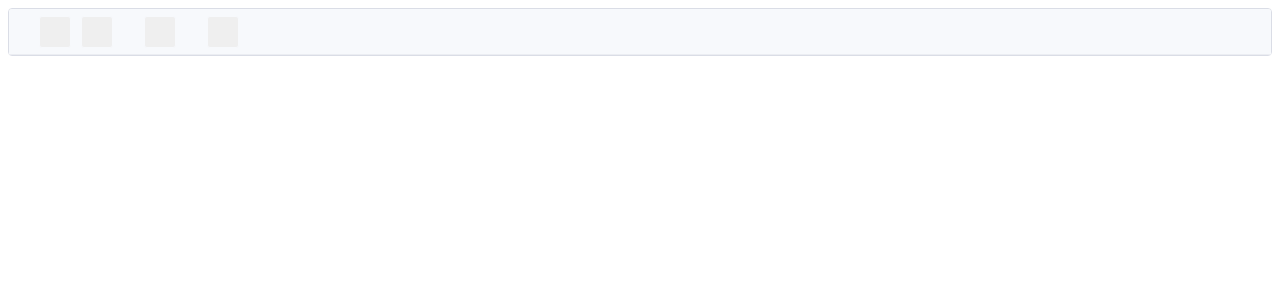
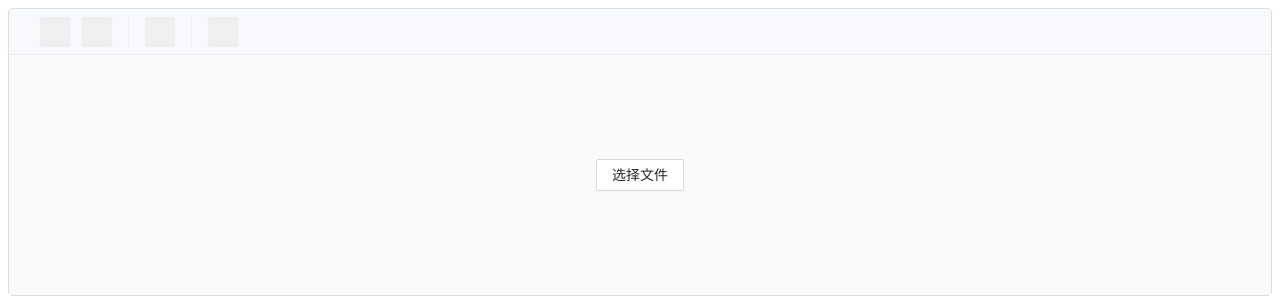
Before and after one commit to mfuu/picture, a Svelte app: page / in a window 1280 px wide. Shown: the top 300 px of the page. Built offline with nearby package versions, Linux system fonts and the light colour scheme.

Commit message:
Add filePicker

```diff
--- a/src/App.svelte
+++ b/src/App.svelte
@@ -1,9 +1,24 @@
 <div class="mu-picture">
 	<Toolbar />
+	<div class="mu-picture__content">
+		<Picker on:change={ handleFileChange } />
+    <Canvas url={ url } />
+	</div>
 </div>
 
 <script lang="ts">
+  import { getImageUrl } from './utils/index'
 	import Toolbar from './components/Toolbar/index.svelte';
+	import Picker from './components/Picker/index.svelte';
+  import Canvas from './components/Canvas/index.svelte';
+
+  let url: string;
+
+  function handleFileChange(e: any) {
+    const blob = e.detail[0]
+    if (!blob) return
+    url = getImageUrl(blob)
+  }
 </script>
 
 <style>
@@ -14,4 +29,13 @@
 		display: flex;
 		flex-direction: column;
 	}
+  .mu-picture__content {
+    height: auto;
+    min-height: 200px;
+    padding: 20px;
+    background: #fafafa;
+    display: flex;
+    align-items: center;
+    justify-content: center;
+  }
 </style>
--- a/src/components/Canvas/index.svelte
+++ b/src/components/Canvas/index.svelte
@@ -0,0 +1,13 @@
+<canvas bind:this={ canvas } width="0" height="0">
+
+</canvas>
+
+<script lang="ts">
+  export let url: string;
+  let canvas;
+
+</script>
+
+<style>
+
+</style>
--- /dev/null
+++ b/src/components/Picker/index.svelte
@@ -0,0 +1,51 @@
+<div class="mu-picture__picker">
+  <input
+    type="file"
+    style="display: none;"
+    bind:this={ inputRef }
+    on:change={ handleFileChange }
+  />
+  <button on:click={ handleButtonClick }>选择文件</button>
+</div>
+
+<script lang="ts">
+  import { createEventDispatcher } from 'svelte';
+
+  let inputRef: any;
+  const dispatch = createEventDispatcher();
+
+  function handleFileChange(e: any) {
+    dispatch('change', e.target.files)
+  }
+
+  function handleButtonClick(e: any) {
+    inputRef.click()
+    e.preventDefault()
+  }
+</script>
+
+<style>
+  .mu-picture__picker button {
+		line-height: 1.5715;
+    position: relative;
+    display: inline-block;
+    font-weight: 400;
+    white-space: nowrap;
+    text-align: center;
+    background-image: none;
+    border: 1px solid transparent;
+    box-shadow: 0 2px #00000004;
+    cursor: pointer;
+    transition: all .3s cubic-bezier(.645,.045,.355,1);
+    user-select: none;
+    touch-action: manipulation;
+    height: 32px;
+    padding: 4px 15px;
+    margin: 6px 15px;
+    font-size: 14px;
+    border-radius: 2px;
+    color: #000000d9;
+    border-color: #d9d9d9;
+    background: #fff;
+  }
+</style>
--- a/src/components/Toolbar/index.svelte
+++ b/src/components/Toolbar/index.svelte
@@ -12,15 +12,15 @@
   {/each}
 </section>
 
-<script>
-  import { createDefaultToolbarItemInfo } from './util.ts'
-  let defaults = [['redo', 'undo'], ['text'], ['mosaic']]
+<script lang="ts">
+  import { createDefaultToolbarItemInfo } from './util';
+  const defaults = [['redo', 'undo'], ['text'], ['mosaic']];
 
-  function getToolbarInfo(item) {
+  function getToolbarInfo(item: string) {
     return { ...createDefaultToolbarItemInfo(item) }
   }
 
-  function handleToolbarClick(e) {
+  function handleToolbarClick(e: any) {
     console.log(e)
   }
 </script>
@@ -43,6 +43,7 @@
     height: 70%;
     width: 1px;
     margin: 0 10px;
+    background-color: #eee;
   }
   .mu-picture__toolbar button {
     box-sizing: border-box;
```
